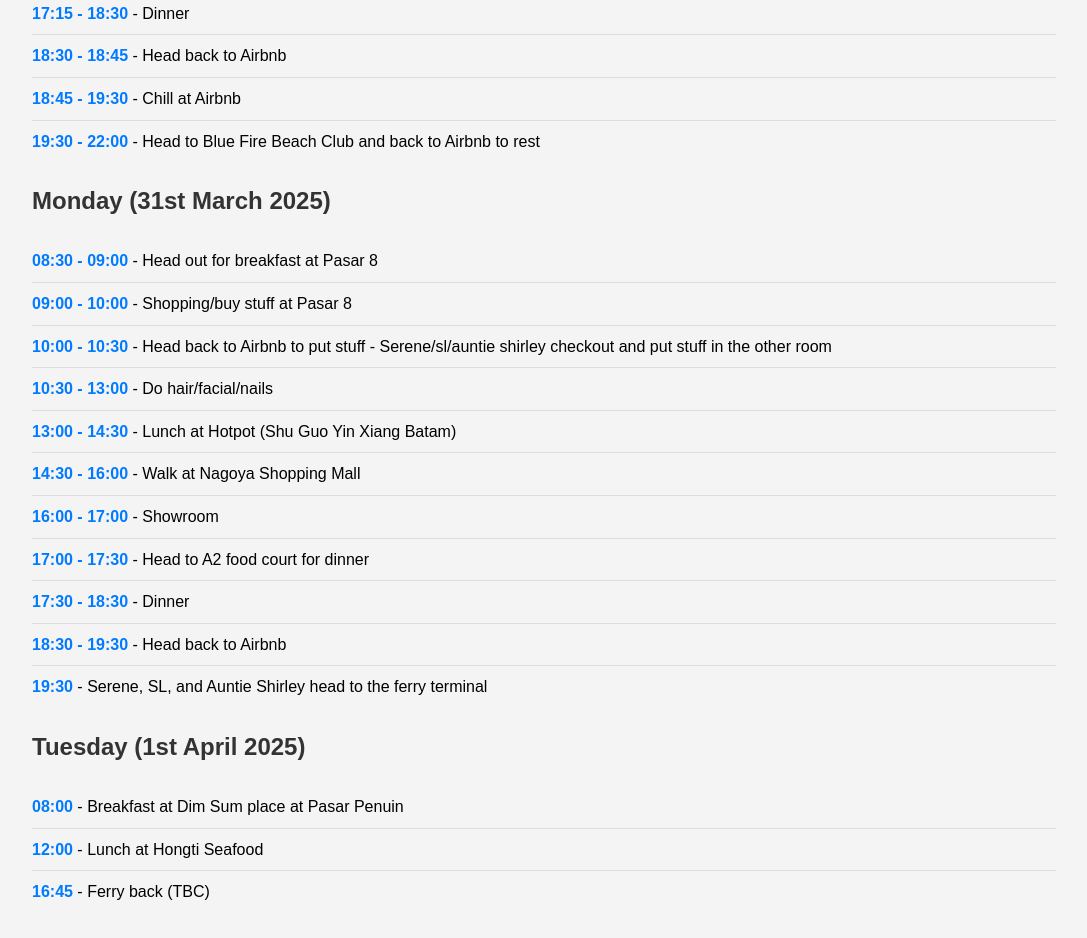
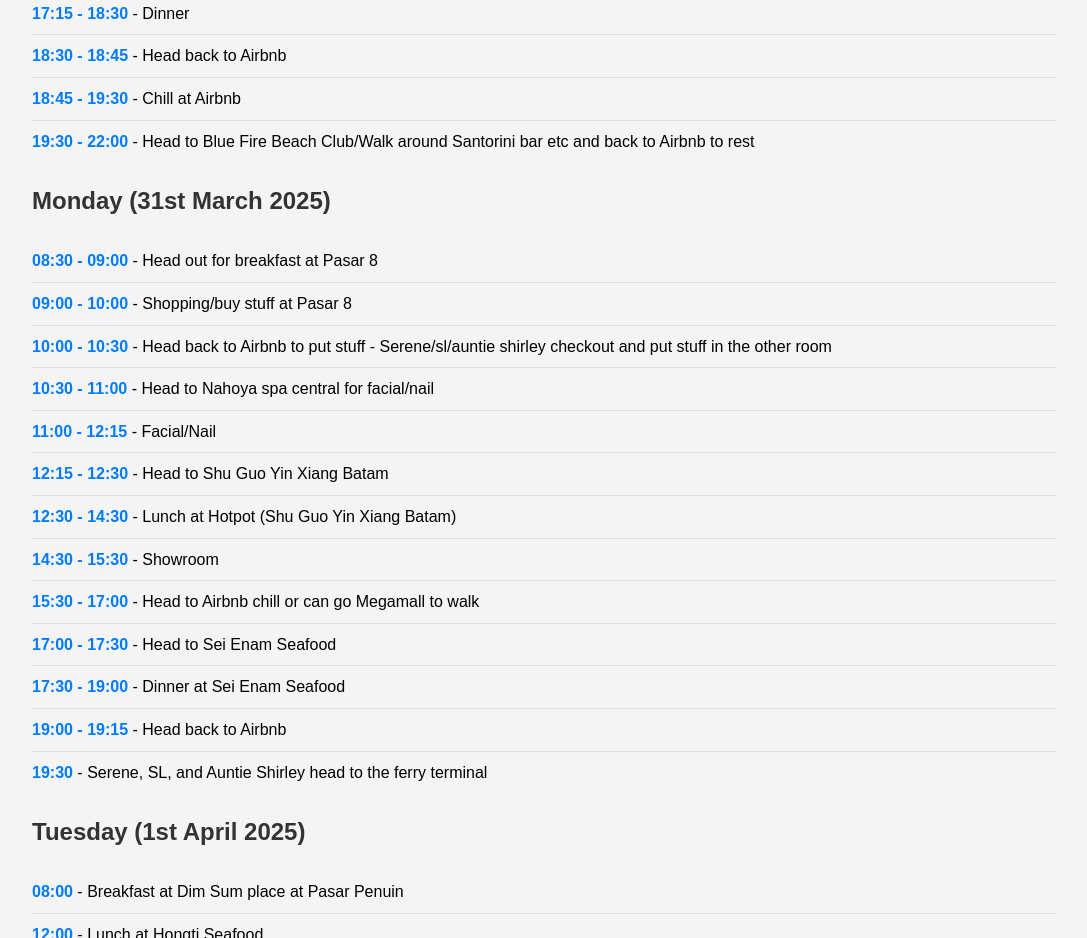
Before and after one commit to jaredtcy/batam-ssj, a plain HTML site: page index.html in a window 1280 px wide. Shown: the part 540-1478 px from the top of the page, without its empty margins (96-1183 px from the left). Drawn offline with Linux system fonts and the light colour scheme.

Commit message:
Update index.html

```diff
--- a/index.html
+++ b/index.html
@@ -73,7 +73,7 @@
             <li><span class="time">17:15 - 18:30</span> - Dinner</li>
             <li><span class="time">18:30 - 18:45</span> - Head back to Airbnb</li>
             <li><span class="time">18:45 - 19:30</span> - Chill at Airbnb</li>
-            <li><span class="time">19:30 - 22:00</span> - Head to Blue Fire Beach Club and back to Airbnb to rest</li>
+            <li><span class="time">19:30 - 22:00</span> - Head to Blue Fire Beach Club/Walk around Santorini bar etc and back to Airbnb to rest</li>
         </ul>
     </section>
 
@@ -83,13 +83,15 @@
             <li><span class="time">08:30 - 09:00</span> - Head out for breakfast at Pasar 8</li>
             <li><span class="time">09:00 - 10:00</span> - Shopping/buy stuff at Pasar 8</li>
             <li><span class="time">10:00 - 10:30</span> - Head back to Airbnb to put stuff - Serene/sl/auntie shirley checkout and put stuff in the other room</li>
-            <li><span class="time">10:30 - 13:00</span> - Do hair/facial/nails</li>
-            <li><span class="time">13:00 - 14:30</span> - Lunch at Hotpot (Shu Guo Yin Xiang Batam)</li>
-            <li><span class="time">14:30 - 16:00</span> - Walk at Nagoya Shopping Mall</li>
-            <li><span class="time">16:00 - 17:00</span> -  Showroom</li>
-            <li><span class="time">17:00 - 17:30</span> - Head to A2 food court for dinner</li>
-            <li><span class="time">17:30 - 18:30</span> - Dinner</li>
-            <li><span class="time">18:30 - 19:30</span> - Head back to Airbnb</li>
+            <li><span class="time">10:30 - 11:00</span> - Head to Nahoya spa central for facial/nail</li>
+            <li><span class="time">11:00 - 12:15</span> - Facial/Nail</li>
+            <li><span class="time">12:15 - 12:30</span> - Head to Shu Guo Yin Xiang Batam</li>
+            <li><span class="time">12:30 - 14:30</span> - Lunch at Hotpot (Shu Guo Yin Xiang Batam)</li>
+            <li><span class="time">14:30 - 15:30</span> - Showroom</li>
+            <li><span class="time">15:30 - 17:00</span> - Head to Airbnb chill or can go Megamall to walk</li>
+            <li><span class="time">17:00 - 17:30</span> - Head to Sei Enam Seafood</li>
+            <li><span class="time">17:30 - 19:00</span> - Dinner at Sei Enam Seafood</li>
+            <li><span class="time">19:00 - 19:15</span> - Head back to Airbnb</li>
             <li><span class="time">19:30</span> - Serene, SL, and Auntie Shirley head to the ferry terminal</li>
         </ul>
     </section>
```
